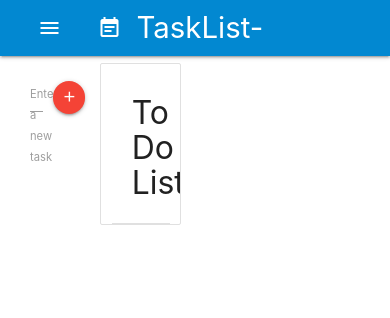
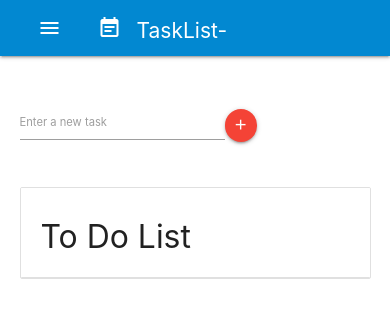
Before and after one commit to Fbossio/tasklist-keeper, a Flask app: page /todo in a window 390 px wide. Shown: the top 318 px of the page. Run offline with Flask 2, Linux system fonts and the light colour scheme; the visitor is signed in with stand-in values (Sample User, id 1); data comes from the database, SQL or seed files in the repository; both versions use the stored data as it was before the commit; data that the repository does not hold is empty; parts of the project's set-up code (start-up, migrations or seed data) failed here and were passed over.

Commit message:
Make main view responsive

```diff
--- a/config.py
+++ b/config.py
@@ -8,8 +8,6 @@ basedir = os.path.abspath(os.path.dirname(__file__))
 class Config:
     """Set Flask config variables."""
 
-    #FLASK_ENV = 'development'
-    #TESTING = True
     SECRET_KEY = os.environ.get('SECRET_KEY') or 'my_secret_key'
     STATIC_FOLDER = 'static'
     TEMPLATES_FOLDER = 'templates'
@@ -21,7 +19,7 @@ class DevelopmentConfig(Config):
     FLASK_ENV = 'development'
     DEBUG = True
     SQLALCHEMY_DATABASE_URI = os.environ.get(
-        'DEV_DATABASE_URL') or 'sqlite:///' + os.path.join(basedir, 'dev_database.db')
+        'DEV_DATABASE_URL') or 'postgresql://postgres:postgres@localhost:5432/todo'
 
 
 class ProductionConfig(Config):
--- a/website/static/styles.css
+++ b/website/static/styles.css
@@ -73,8 +73,48 @@ button > * {
   pointer-events: none;
 }
 
-.grid-2 {
+.main-view {
+  /*
+  display: flex;
+  flex-wrap: wrap;
+  justify-content: space-between;
+  */
   display: grid;
-  grid-template-columns: repeat(2, 1fr);
-  grid-gap: 2rem;
+  grid-template-columns: 1fr 1fr;
+  margin-top: 2rem;
 }
+
+.task-form {
+  flex: 1 1 28rem;
+}
+
+.task-list {
+  flex: 1 1 28rem;
+}
+
+.item-container {
+  display: grid;
+  grid-template-columns: 10fr 2fr;
+}
+
+@media (max-width: 994px) {
+  .main-view {
+    display: block;
+  }
+}
+
+@media (max-width: 500px) {
+  .logo-text {
+    font-size: 1.5rem;
+  }
+
+  .sec-title {
+    font-size: 1.1 rem;
+  }
+}
+
+@media (max-width: 380px) {
+  .logo-text {
+    display: none;
+  }
+}
--- a/website/templates/base.html
+++ b/website/templates/base.html
@@ -22,8 +22,9 @@
     <nav>
       <div class="nav-wrapper light-blue darken-2">
         <div class="container">
-          <a href="#" class="brand-logo"
-            ><i class="material-icons">event_note</i>TaskList-Keeper</a
+          <a href="#" class="brand-logo logo-resp"
+            ><i class="material-icons">event_note</i
+            ><span class="logo-text">TaskList-Keeper</span></a
           >
           <a href="#" data-target="mobile-demo" class="sidenav-trigger"
             ><i class="material-icons">menu</i></a
--- a/website/templates/home.html
+++ b/website/templates/home.html
@@ -1,15 +1,14 @@
 {% extends "base.html" %} {% block title %} Main {% endblock %} {% block content
 %}
-<div class="grid-2">
-  <div class="row">
-    <form class="col s6" , method="POST">
+<div class="main-view">
+  <form class="task-form" , method="POST">
     {{ form.csrf_token }}
     <div class="row valign-wrapper">
-        <div class="input-field col s6">
+      <div class="input-field">
         <label for="{{form.todo.id}}">{{form.todo.label}}</label>
         {{form.todo(class_ = 'validate materialize-textarea textarea')}}
       </div>
-        <div class="container">
+
       <button
         type="submit"
         class="btn-floating btn-small waves-effect waves-light red"
@@ -17,15 +16,14 @@
         <i class="material-icons">add</i>
       </button>
     </div>
-      </div>
   </form>
 
-    <ul class="collection with-header col s6">
+  <ul class="collection with-header task-list">
     <li class="collection-header"><h4>To Do List</h4></li>
     {% for d in data %}
     <li class="collection-item">
-        <div class="row valign-wrapper">
-          <div class="col s10">
+      <div class="item-container">
+        <div class="item-elemnt">
           <label>
             <input
               type="checkbox"
@@ -45,7 +43,7 @@
             </span>
           </label>
         </div>
-          <div class="col s2">
+        <div class="delete-container">
           <button
             class="waves-effect waves-light btn-small red right-align delTodo"
             data-id="{{d.id}}"
@@ -59,6 +57,5 @@
     {% endfor %}
   </ul>
 </div>
-</div>
 
 {% endblock %}
--- a/website/templates/login.html
+++ b/website/templates/login.html
@@ -1,7 +1,7 @@
 {% extends "base.html" %} {% block title %} Home {% endblock %} {% block content
 %}
 <div class="center-align">
-  <h5>Login</h5>
+  <h5 class="sec-title">Login</h5>
 </div>
 
 <div class="row">
@@ -22,7 +22,7 @@
         </div>
       </div>
 
-      <button class="btn" type="submit">Login</button>
+      <button class="btn light-blue darken-2" type="submit">Login</button>
     </div>
   </form>
 </div>
--- a/website/templates/signup.html
+++ b/website/templates/signup.html
@@ -1,7 +1,7 @@
 {% extends "base.html" %} {% block title %} Sign Up {% endblock %} {% block
 content %}
 <div class="center-align">
-  <h5>Create an Account</h5>
+  <h5 class="sec-title">Create an Account</h5>
 </div>
 
 <div class="row">
@@ -36,7 +36,7 @@ content %}
         </div>
       </div>
 
-      <button class="btn" type="submit">Sign-Up</button>
+      <button class="btn light-blue darken-2" type="submit">Sign-Up</button>
     </div>
   </form>
 </div>
```
Also changed, not shown: migrations/versions/8fa3241a709b_initial_migration.py (renamed from migrations/versions/d0f40e84c808_.py, +4 -4 lines), dev_database.db (deleted). Lines whose indentation alone changed are shown as unchanged.
